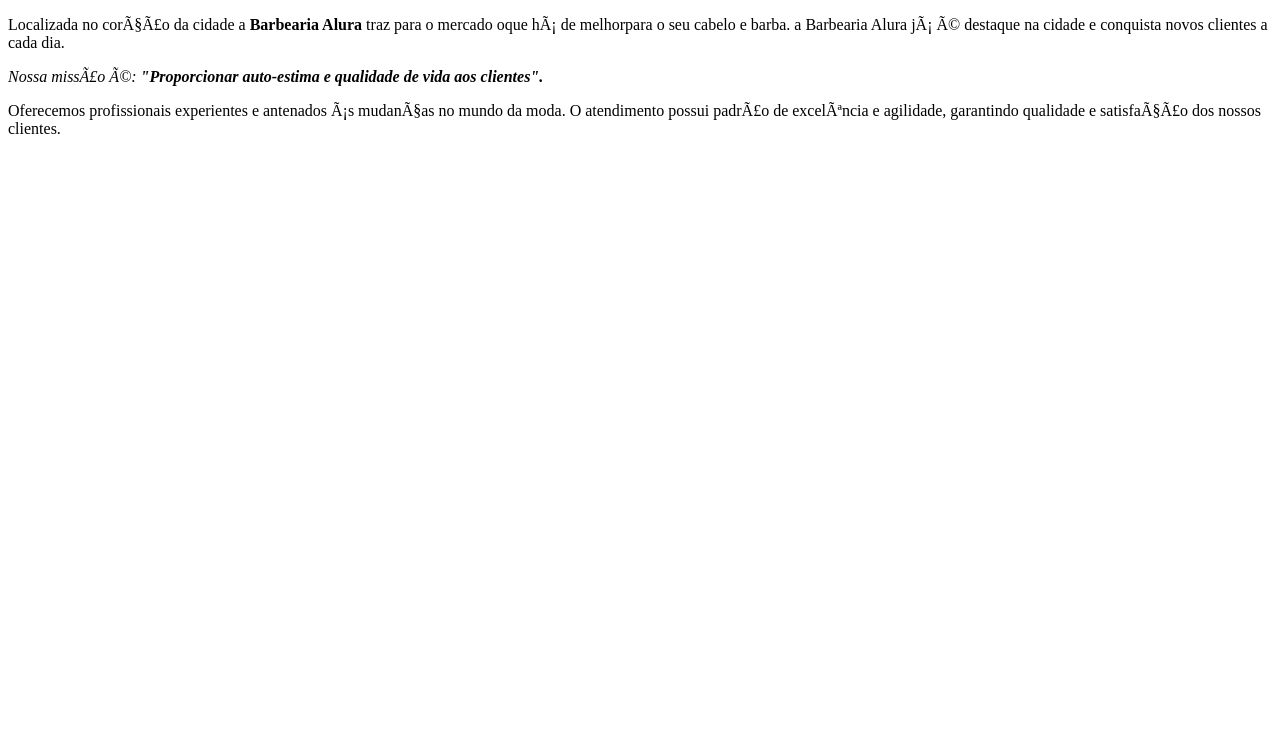
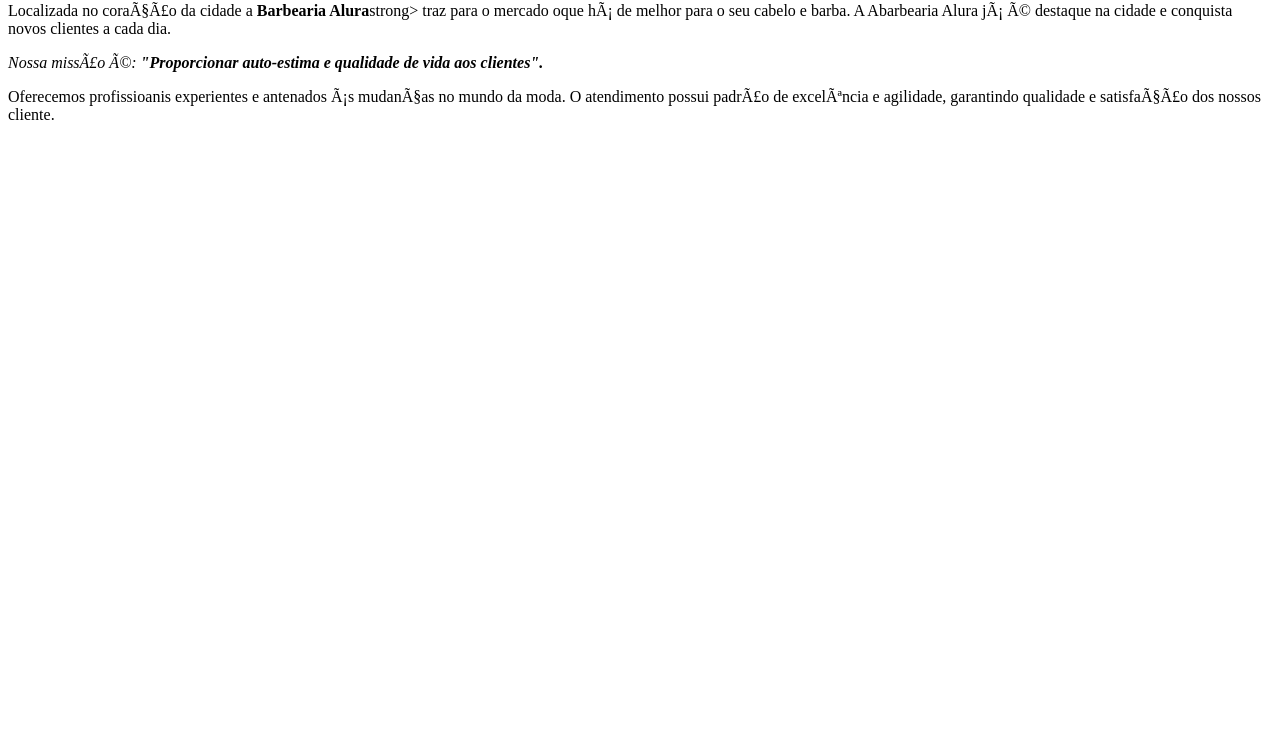
Before and after one commit to luisxFxp/Barbearia-Alura, a plain HTML site: page index.html in a window 1280 px wide. Shown: the part 64-800 px from the top of the page. Drawn offline with Linux system fonts and the light colour scheme.

Commit message:
Update index.html

```diff
--- a/index.html
+++ b/index.html
@@ -1,15 +1,19 @@
-<!DOCTYPE html>
-<html lang="pt -br">
-    <meta charset="UTF -8">
-    <title>Baaria Alura</title>
 
-    <h1>Sobre a Barbearia Alura</h1>
+<!DOCTYPE hmtl>
+ <html lang="pt -br">
+     <head>
+         <meta charset="UTF -8">
+         <title>Barbearia Alura</title>
+     </head>
+     <body>
+         <h1>Sobre a Barbearia Alura</h1>
 
-  <p>Localizada no corção da cidade a <strong>Barbearia Alura</strong> traz para o mercado oque há de melhorpara o seu cabelo e barba.
-    a Barbearia Alura já é destaque na cidade e conquista novos clientes a cada dia.</p>
+    <p>Localizada no coração da cidade a <strong>Barbearia Alura</strong>strong> traz para o mercado oque há de melhor para o seu cabelo e barba. A Abarbearia Alura já é
+       destaque na cidade e conquista novos clientes a cada dia.</p>
 
-  <p><em>Nossa missão é: <strong>"Proporcionar auto-estima e qualidade de vida aos clientes".</strong></p></em>
+    <p><em>Nossa missão é: <strong>"Proporcionar auto-estima e qualidade de vida aos clientes".</strong></em></p>
 
-  <p>Oferecemos profissionais experientes e antenados ás mudanças no mundo da moda. O atendimento possui padrão de excelência e agilidade,
-    garantindo qualidade e satisfação dos nossos clientes.</p>
-</html>
+    <p>Oferecemos profissioanis experientes e antenados ás mudanças no mundo da moda. O atendimento possui padrão de excelência e agilidade, garantindo qualidade e satisfação
+     dos nossos cliente.</p>
+  </body>
+    </html>
```
